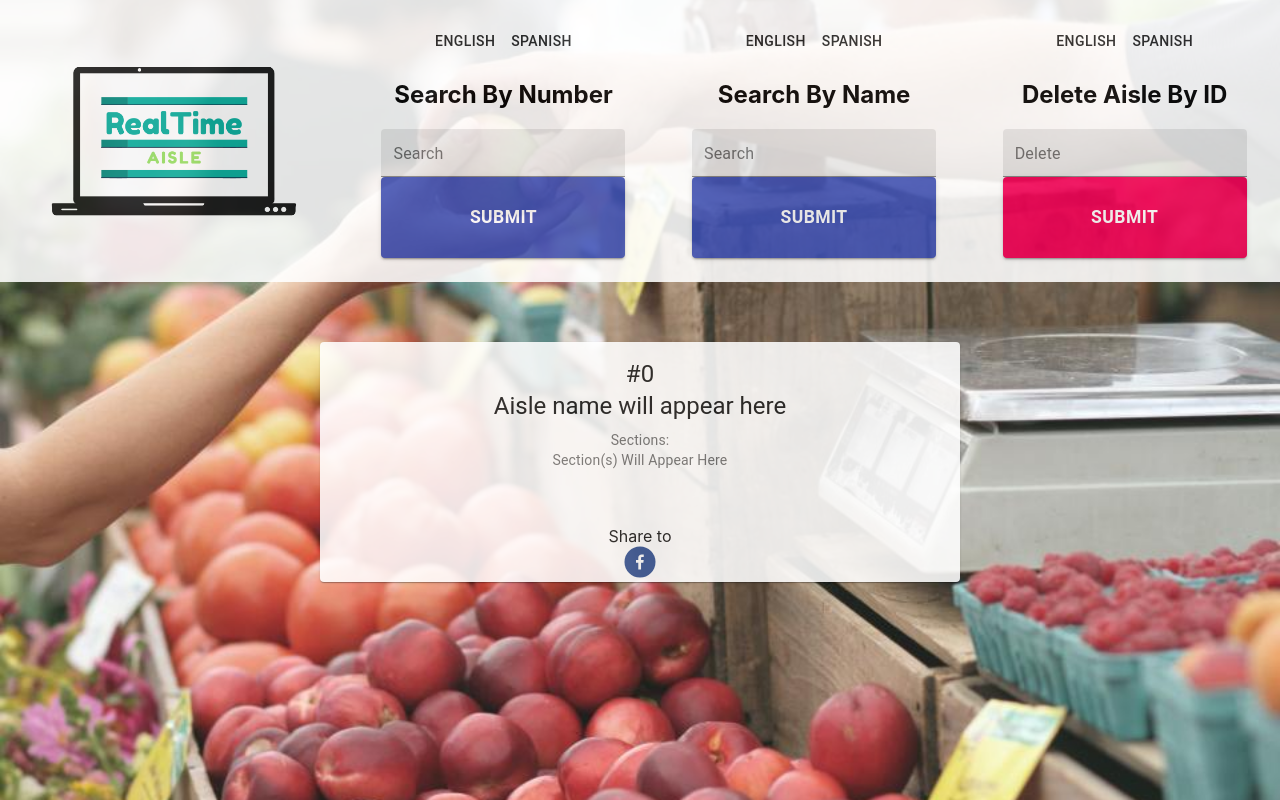
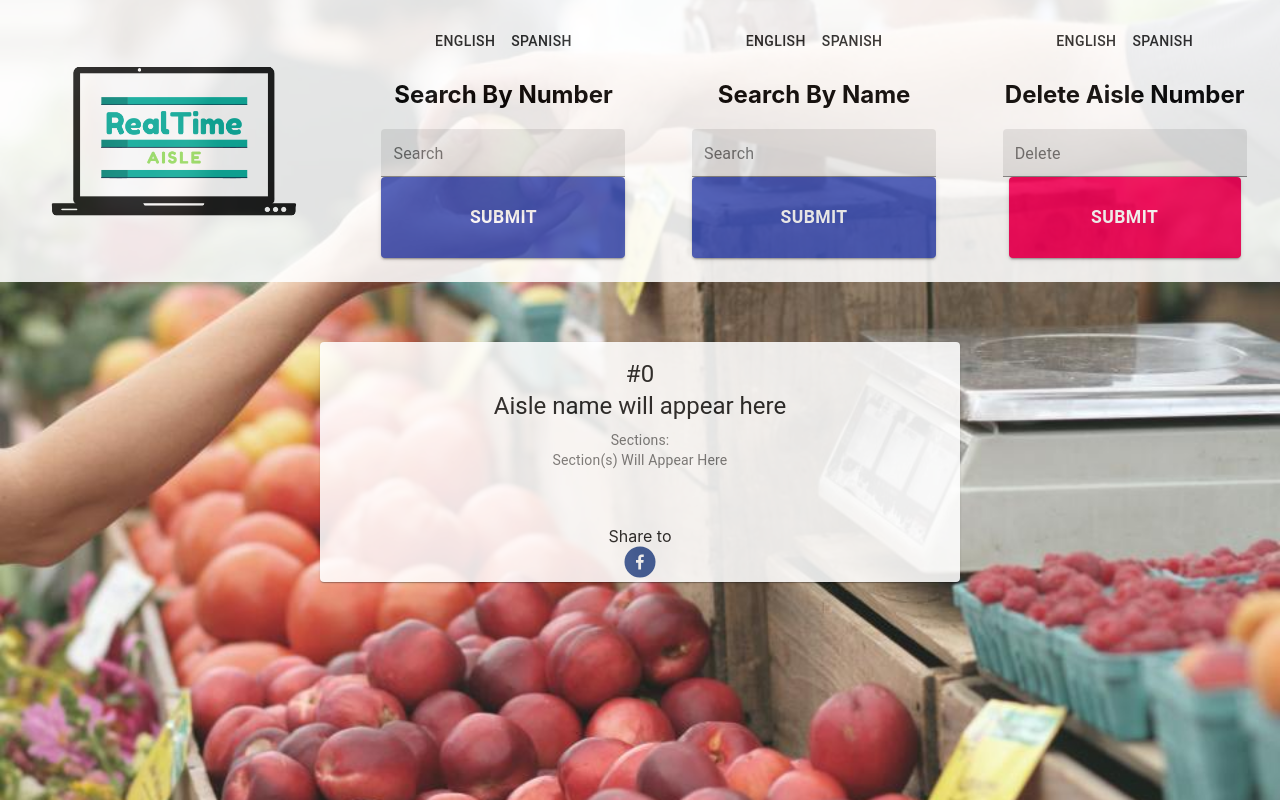
Before and after one commit to lanxdrey19/Real-Time-Aisle-Frontend, a React (Create React App) app in the folder my-app/: page / in a window 1280 px wide. Built offline with nearby package versions, Linux system fonts and the light colour scheme.

Commit message:
revised translations and layout

```diff
--- a/my-app/src/Components/DeleteAisle.tsx
+++ b/my-app/src/Components/DeleteAisle.tsx
@@ -18,9 +18,9 @@ function DeleteAisle(props : any) {
           </Button>
 
             { english ? (
-            <h2 className='title'>Delete Aisle By ID</h2>
+            <h2 className='title'>Delete Aisle Number</h2>
 
-            ) :<h2 className='title'>Eliminar Por ID </h2>}
+            ) :<h2 className='title'>Eliminar Por Número</h2>}
 
           <Grid
             container
@@ -36,7 +36,7 @@ function DeleteAisle(props : any) {
           </form>
 
 
-            <Button variant="contained" color="secondary" size="large" style={{  width: "100%" }} onClick={(e) => props.deleteAisleById(AisleToBeDeleted)}>
+            <Button variant="contained" color="secondary" size="large" style={{  width: "95%" }} onClick={(e) => props.deleteAisleById(AisleToBeDeleted)}>
             { english ? (
                 <h3>Submit </h3>
 
```
